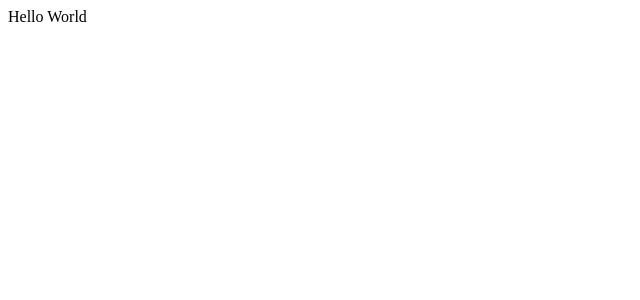
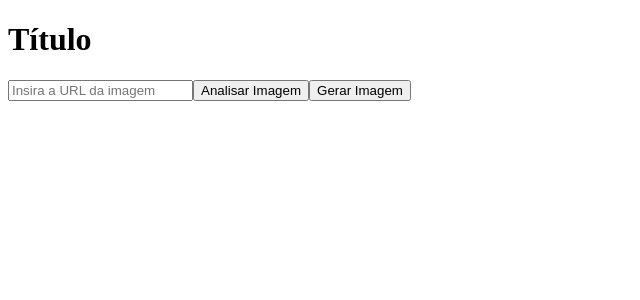
Before and after one commit to diogoodev/analyse-and-generate-images-with-Azure-IA, a React (Create React App) app: page / in a window 1280 px wide. Shown: the top 300 px of the page, without its empty margins (0-640 px from the left). Built offline with nearby package versions, Linux system fonts and the light colour scheme; the HTML template or start-up script is replaced by a standard one.

Commit message:
add interface gráfica

```diff
--- a/src/App.js
+++ b/src/App.js
@@ -1,8 +1,31 @@
-import React from 'react';
+import React, { useState } from 'react';
 
 function App() {
-  const value = 'World';
-  return <div>Hello {value}</div>;
+  const [url, setUrl] = useState('');
+
+  const handleImageAnalysis = () => {
+    // Aqui você pode adicionar a lógica para a análise de imagem
+    console.log('Analisando a imagem: ', url);
+  };
+
+  const handleImageGeneration = () => {
+    // Aqui você pode adicionar a lógica para a geração de imagem
+    console.log('Gerando a imagem para a URL: ', url);
+  };
+
+  return (
+    <div>
+      <h1>Título</h1>
+      <input
+        type="text"
+        value={url}
+        onChange={(e) => setUrl(e.target.value)}
+        placeholder="Insira a URL da imagem"
+      />
+      <button onClick={handleImageAnalysis}>Analisar Imagem</button>
+      <button onClick={handleImageGeneration}>Gerar Imagem</button>
+    </div>
+  );
 }
 
 export default App;
```
